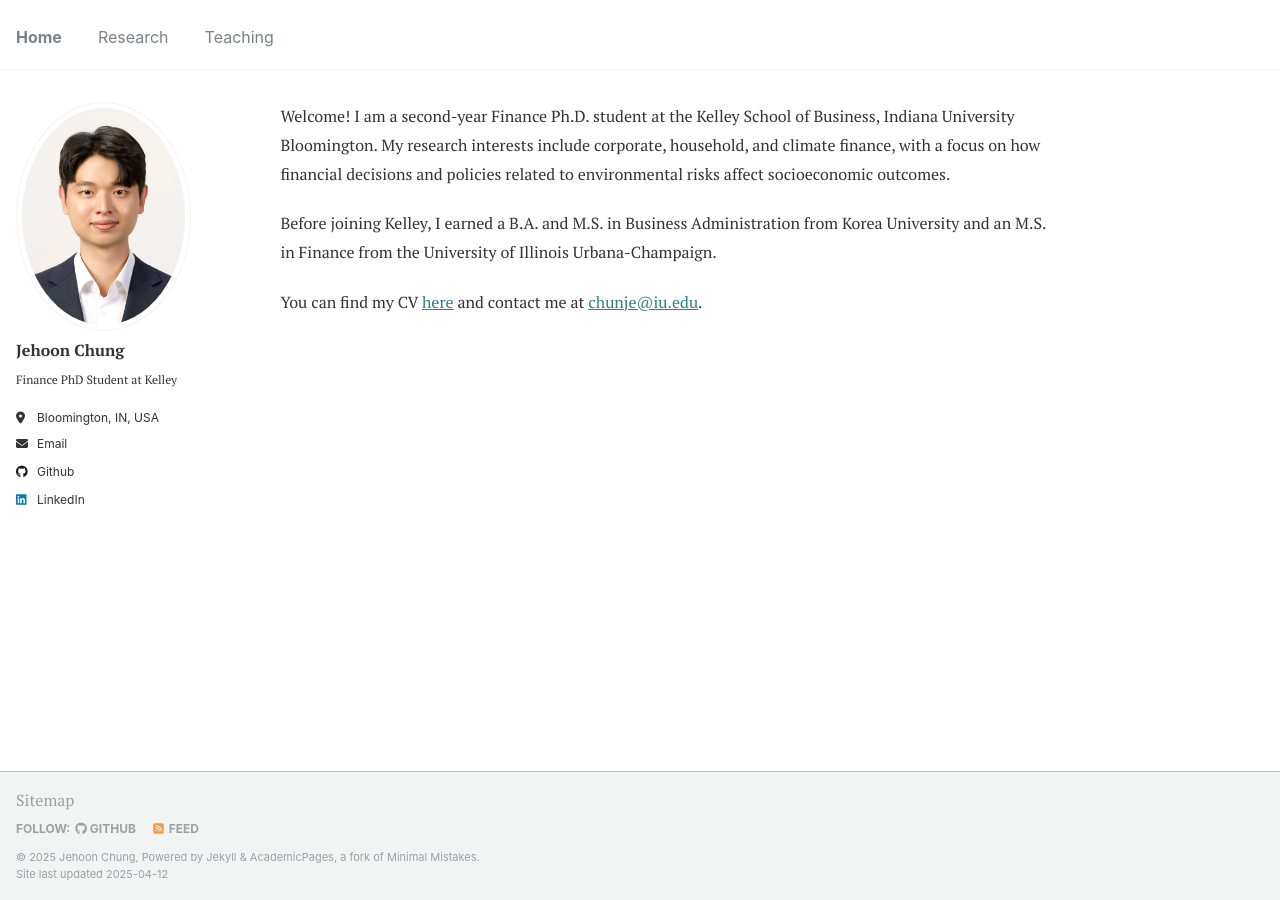
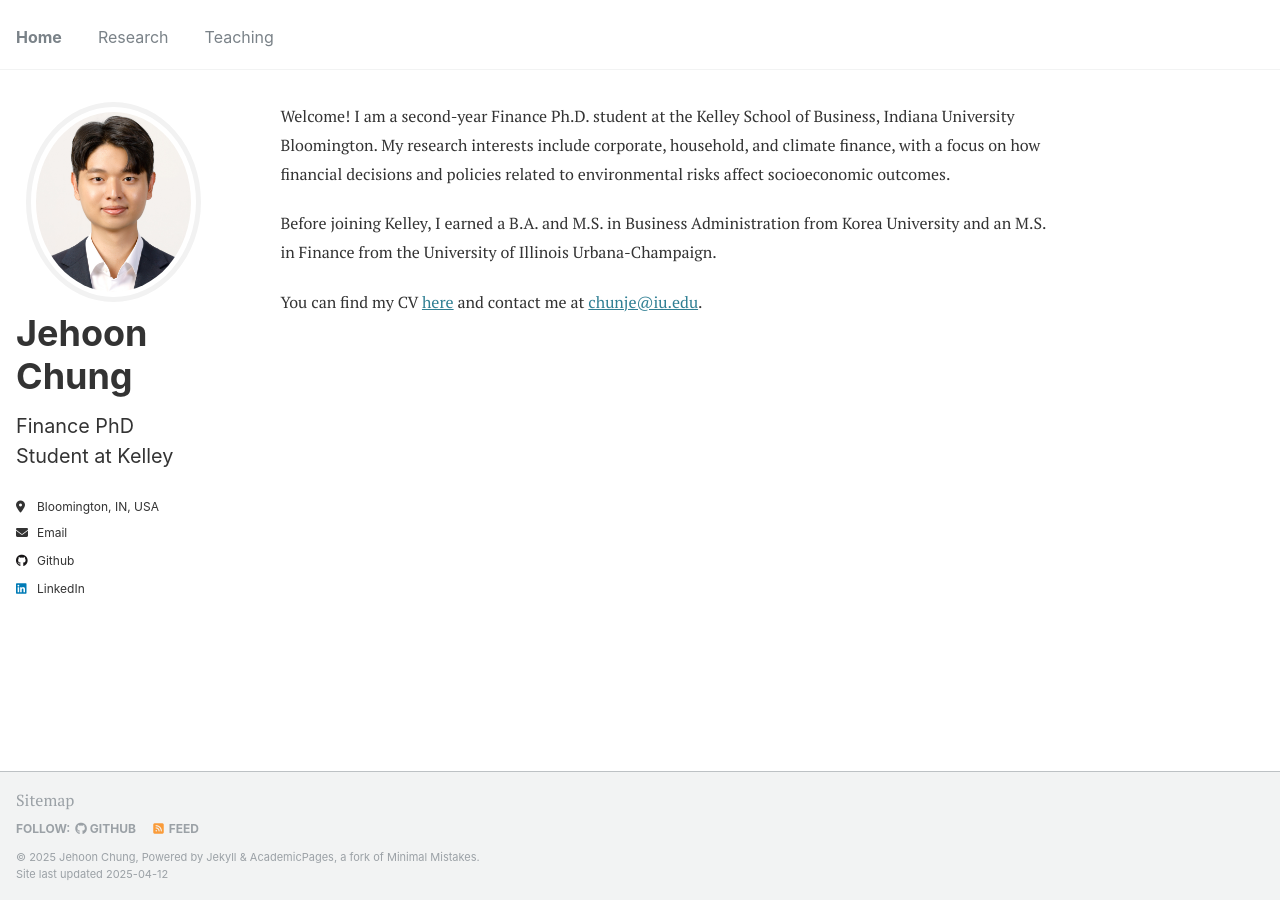
Before and after one commit to JehoonChung/jehoonchung.github.io, a Jekyll site: the page built from _pages/about.md, in a window 1280 px wide. Built offline with Jekyll 4.4.1, drawn with Linux system fonts in a browser that asks for light colours.

Commit message:
Update _custom.scss

```diff
--- a/_sass/_custom.scss
+++ b/_sass/_custom.scss
@@ -1,51 +1,55 @@
-/* Author Profile Font and Mobile Centering */
-.author__name,
-.author__bio {
-  font-family: 'PT Serif', serif !important;
-}
+/* ==========================================================================
+   Author Profile Layout Fixes
+   ========================================================================== */
 
-/* Mobile centering */
-@media screen and (max-width: 768px) {
+/* Desktop layout */
 .author {
-    text-align: center;
   display: flex;
   flex-direction: column;
   align-items: center;
+  text-align: center;
+  gap: 1.5rem; /* Adds consistent spacing between elements */
 }
 
 .author__avatar {
-    float: none;
-    margin: 0 auto 1.5rem;
-
+  margin: 0 auto;
   img {
-      width: 180px !important;
-      height: 180px !important;
-      margin: 0 auto;
-      display: block;
+    width: 200px;
+    height: 200px;
+    border-radius: 50%;
+    object-fit: cover;
+    border: 5px solid #f2f2f2;
+    display: block; /* Removes extra space below image */
   }
 }
 
 .author__content {
-    float: none;
   width: 100%;
-
   .author__name {
-      font-size: 1.8rem !important;
-      font-weight: 700;
+    font-size: 2rem;
+    margin-bottom: 0.75rem;
+    line-height: 1.2;
   }
-
   .author__bio {
     font-size: 1.1rem;
-      max-width: 80%;
-      margin: 0 auto 1.5rem;
+    line-height: 1.5;
+    margin-bottom: 1.5rem;
   }
 }
 
-  .author__urls-wrapper {
-    text-align: center;
+/* Mobile adjustments */
+@media screen and (max-width: 768px) {
+  .author__avatar img {
+    width: 180px;
+    height: 180px;
+  }
 
-    .social-icons {
-      justify-content: center;
+  .author__content {
+    .author__name {
+      font-size: 1.8rem;
+    }
+    .author__bio {
+      font-size: 1rem;
     }
   }
 }
```
Lines whose indentation alone changed are shown as unchanged.
